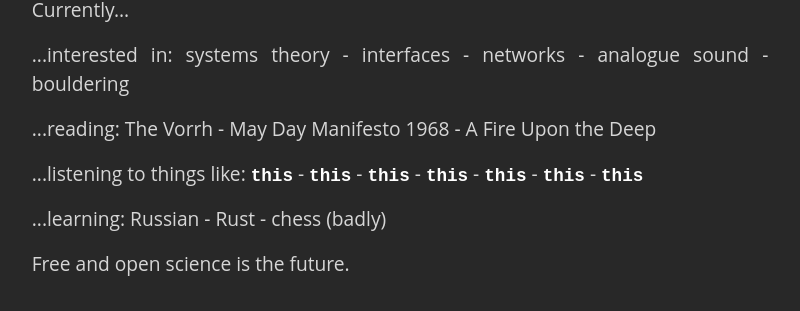
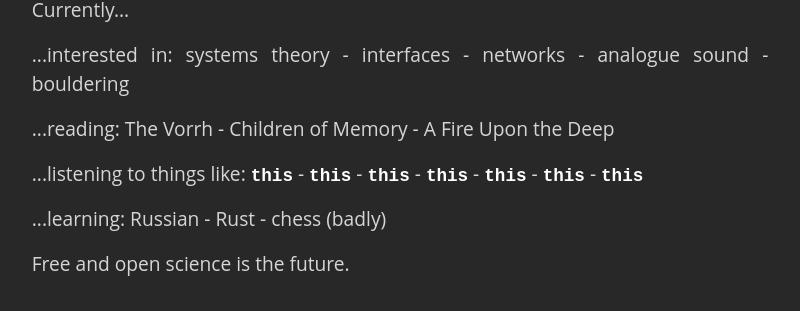
Before and after one commit to hemmelig/hemmelig.github.io, a Jekyll site: the page built from index.html, in a window 1280 px wide and 900 px high, scrolled down 639 px. Shown: the part 535-846 px from the top of the window, without its empty margins (240-1040 px from the left). Built offline with Jekyll 4.4.1, drawn with Linux system fonts in a browser that asks for light colours; nearby versions of some CDN libraries; some web fonts are replaced; a script that is not in the unit is left out.

Commit message:
:books: Update current reading EOM

```diff
--- a/index.html
+++ b/index.html
@@ -11,7 +11,7 @@ interests:
   - bouldering
 books:
   - The Vorrh
-  - May Day Manifesto 1968
+  - Children of Memory
   - A Fire Upon the Deep
 beats:
   - _IFtJ-XTXF8
```
